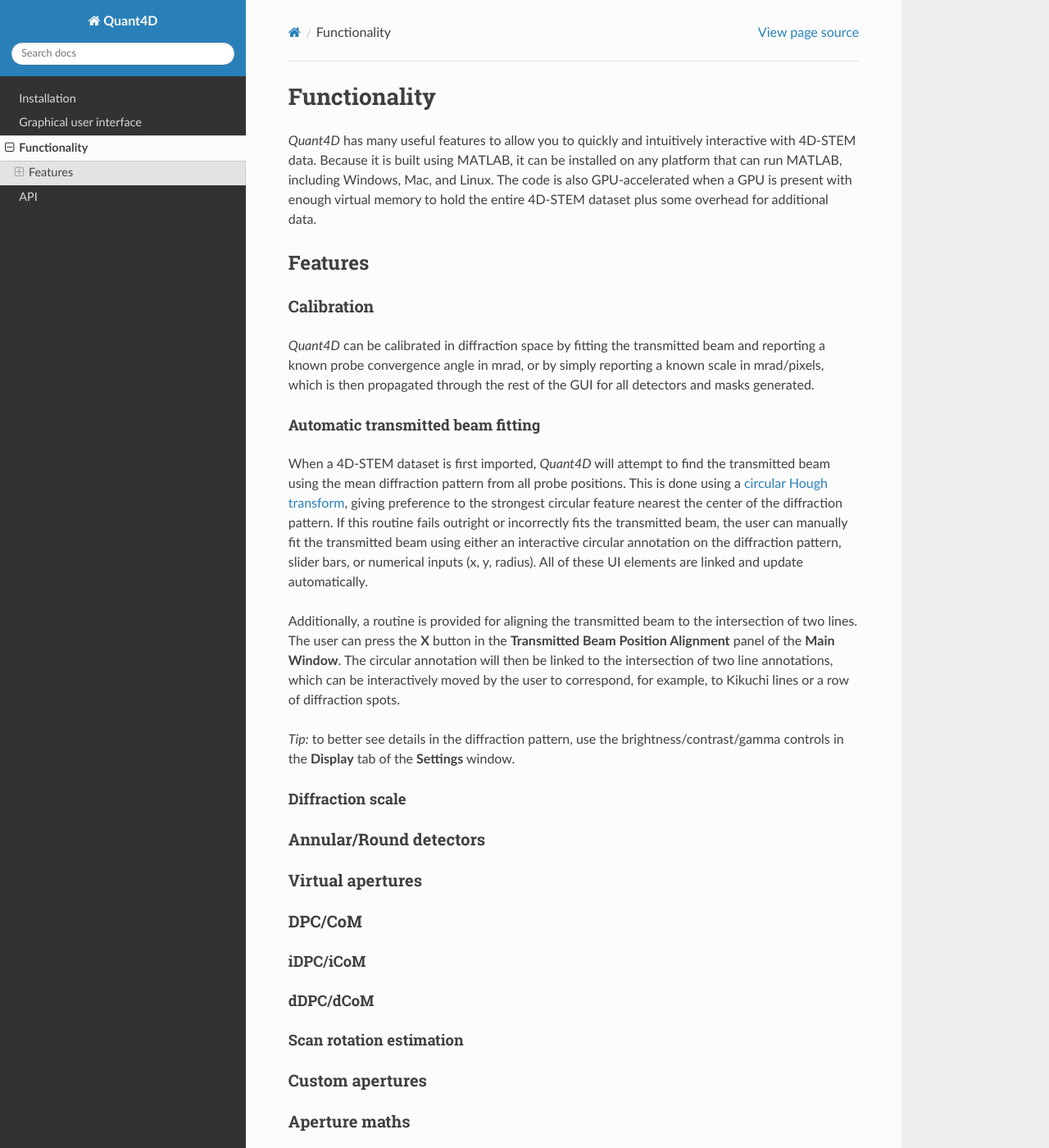
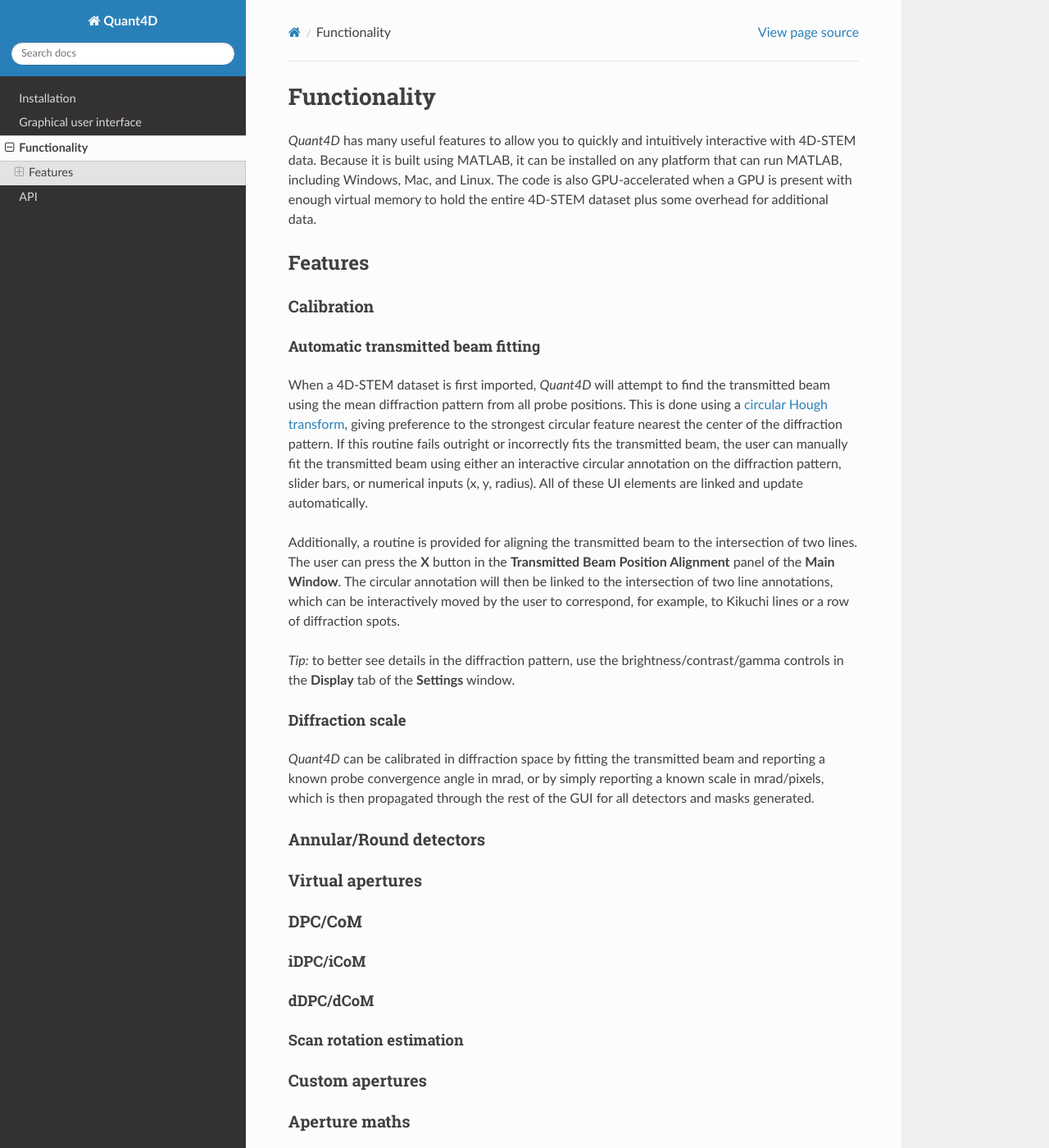
Before and after one commit to bryandesser/Quant4D, a Sphinx documentation site: the page built from docs/source/functionality.rst, in a window 1280 px wide and 1400 px high. Shown: the whole window at 82% size. Built offline with Sphinx 7.4.7 and the Read the Docs theme 3.1.0, drawn with Linux system fonts in a browser that asks for light colours; formulas are drawn with MathJax 3; pages that are not in the unit, such as notebooks, are missing from menus; some of the changed lines change nothing that is shown.

Commit message:
modified:   docs/source/functionality.rst

```diff
--- a/docs/source/functionality.rst
+++ b/docs/source/functionality.rst
@@ -32,11 +32,6 @@
 
 Calibration
 ***********
-`Quant4D` can be calibrated in diffraction space by fitting the transmitted beam
-and reporting a known probe convergence angle in mrad, or by simply reporting a
-known scale in mrad/pixels, which is then propagated through the rest of the GUI
-for all detectors and masks generated.
-
 Automatic transmitted beam fitting
 ^^^^^^^^^^^^^^^^^^^^^^^^^^^^^^^^^^
 When a 4D-STEM dataset is first imported, `Quant4D` will attempt to find the
@@ -63,6 +58,10 @@
 
 Diffraction scale
 ^^^^^^^^^^^^^^^^^
+`Quant4D` can be calibrated in diffraction space by fitting the transmitted beam
+and reporting a known probe convergence angle in mrad, or by simply reporting a
+known scale in mrad/pixels, which is then propagated through the rest of the GUI
+for all detectors and masks generated.
 
 Annular/Round detectors
 ***********************
```
